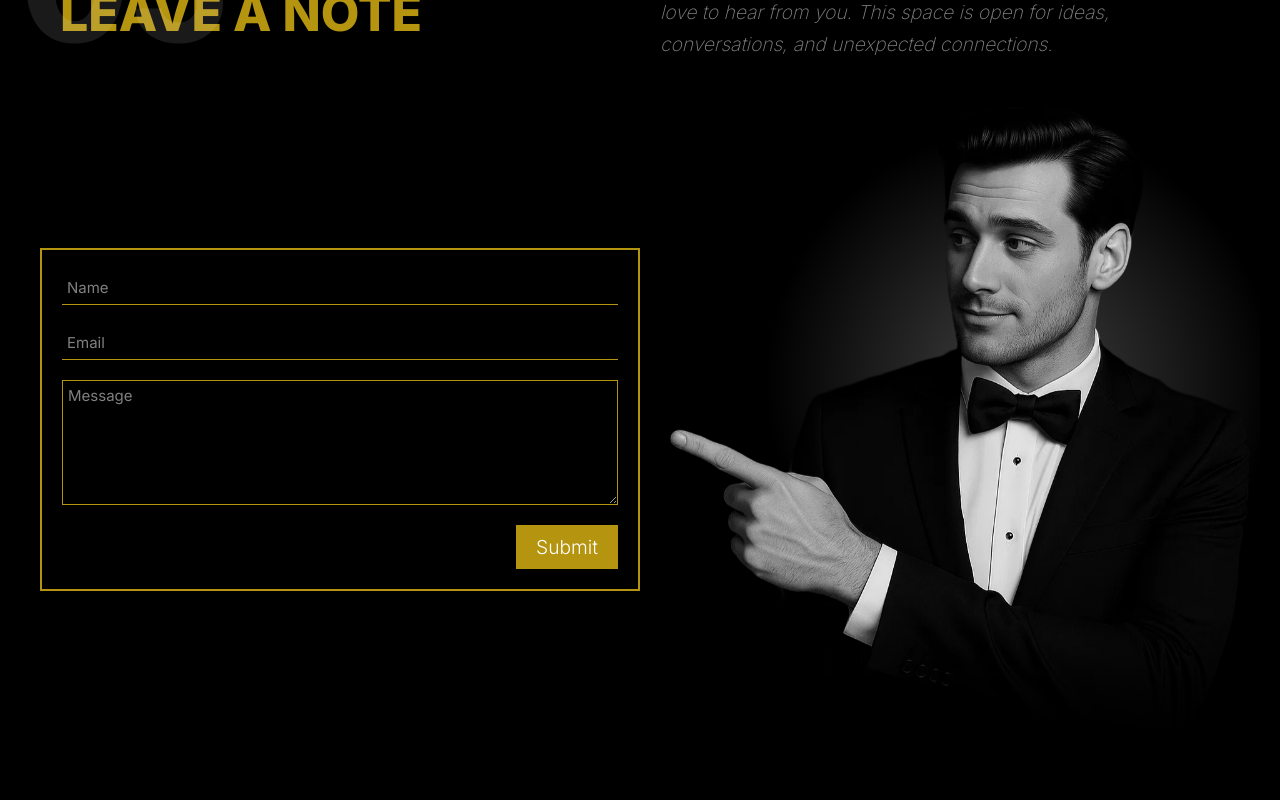
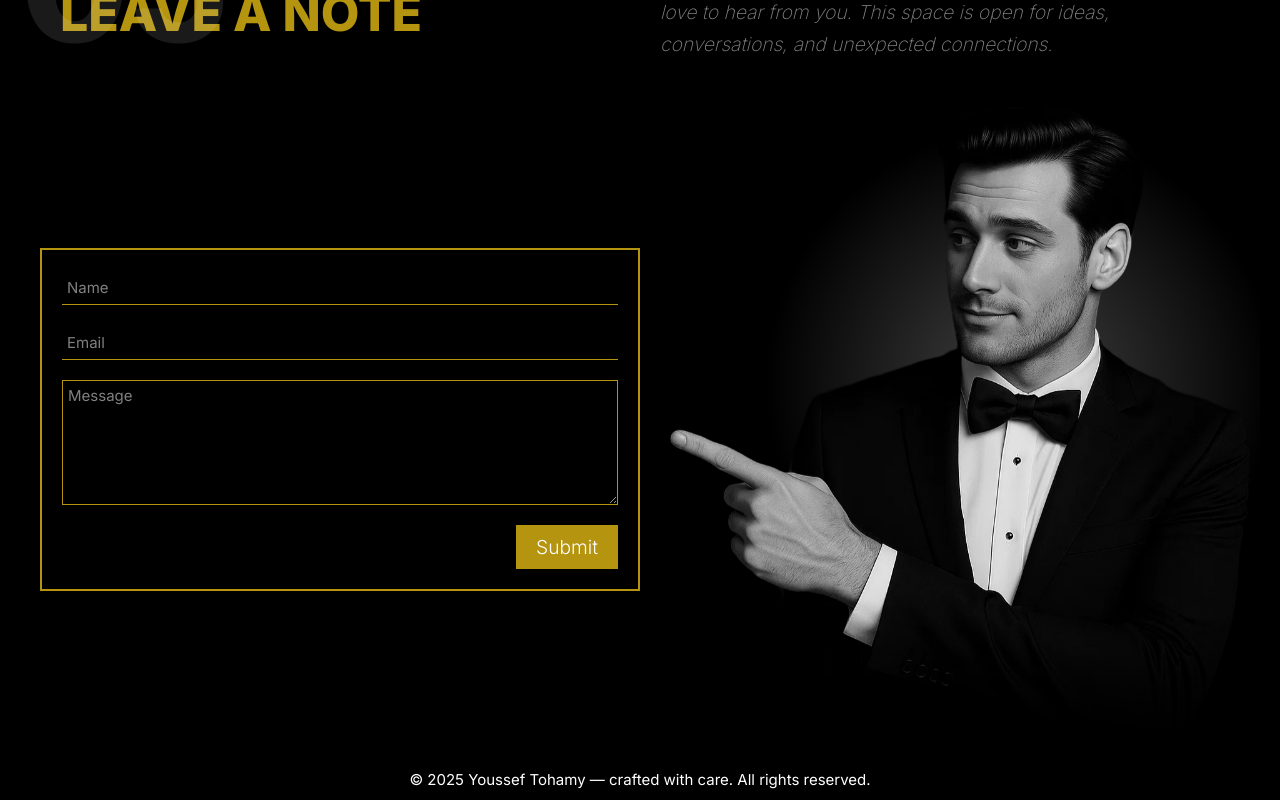
Before and after one commit to vitaminsofsalem/youssef-tohamy-website, a Next.js app: page / in a window 1280 px wide. Shown: the part 5038-5838 px from the top of the page. Before the commit the page ends 5798 px from the top, so only its background shows below. Built offline with nearby package versions, Linux system fonts and the light colour scheme.

Commit message:
feat: created footer

```diff
--- a/src/app/layout.tsx
+++ b/src/app/layout.tsx
@@ -2,6 +2,7 @@ import type { Metadata } from "next";
 import { Inter } from "next/font/google";
 import "./globals.css";
 import Navbar from "@/components/Navbar";
+import Footer from "@/components/Footer";
 
 const inter = Inter({
   subsets: ["latin"],
@@ -26,6 +27,7 @@ export default function RootLayout({
         <main className="min-h-screen flex flex-col max-w-800 lg:p-8 p-4">
           {children}
         </main>
+        <Footer />
       </body>
     </html>
   );
--- /dev/null
+++ b/src/components/Footer.tsx
@@ -0,0 +1,13 @@
+import React from "react";
+
+const Footer: React.FC = () => {
+  return (
+    <div className="flex items-center justify-center text-2xl w-full text-center">
+      <span className="p-4">
+        © 2025 Youssef Tohamy — crafted with care. All rights reserved.
+      </span>
+    </div>
+  );
+};
+
+export default Footer;
```
